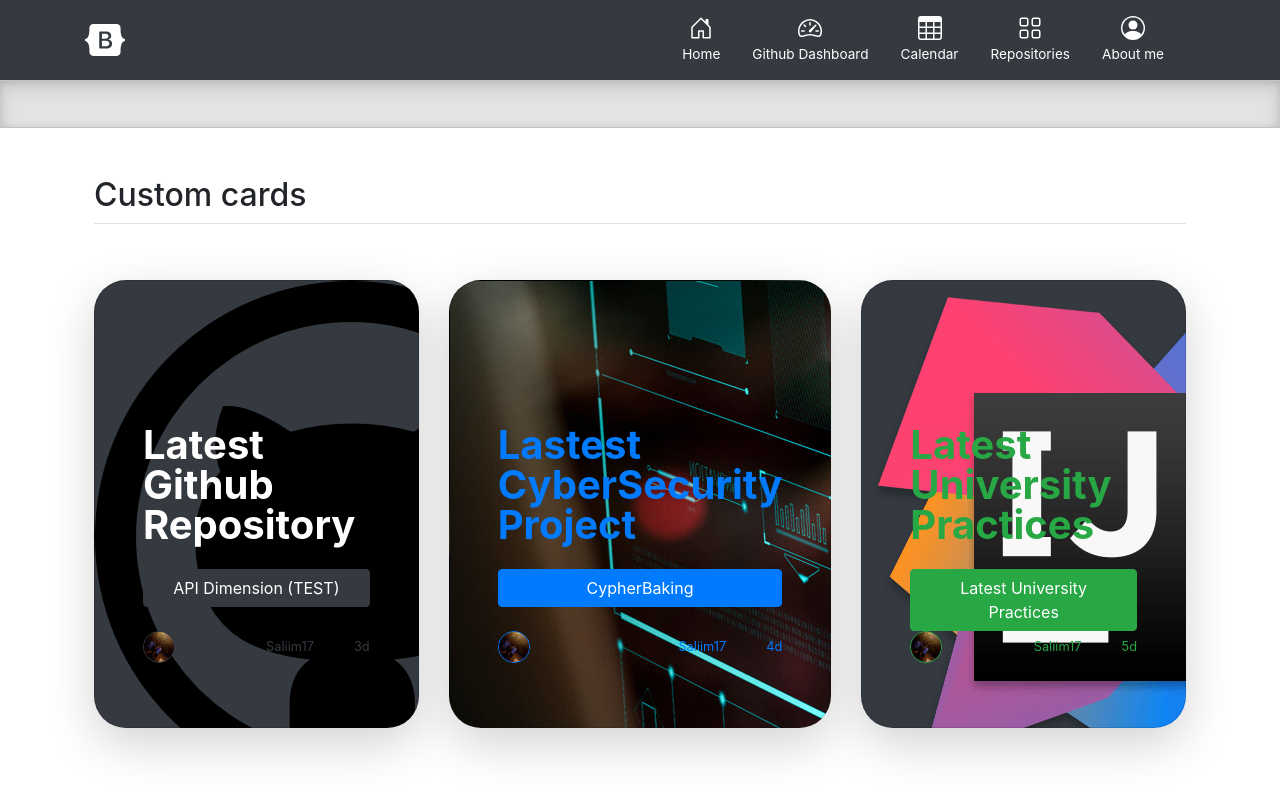
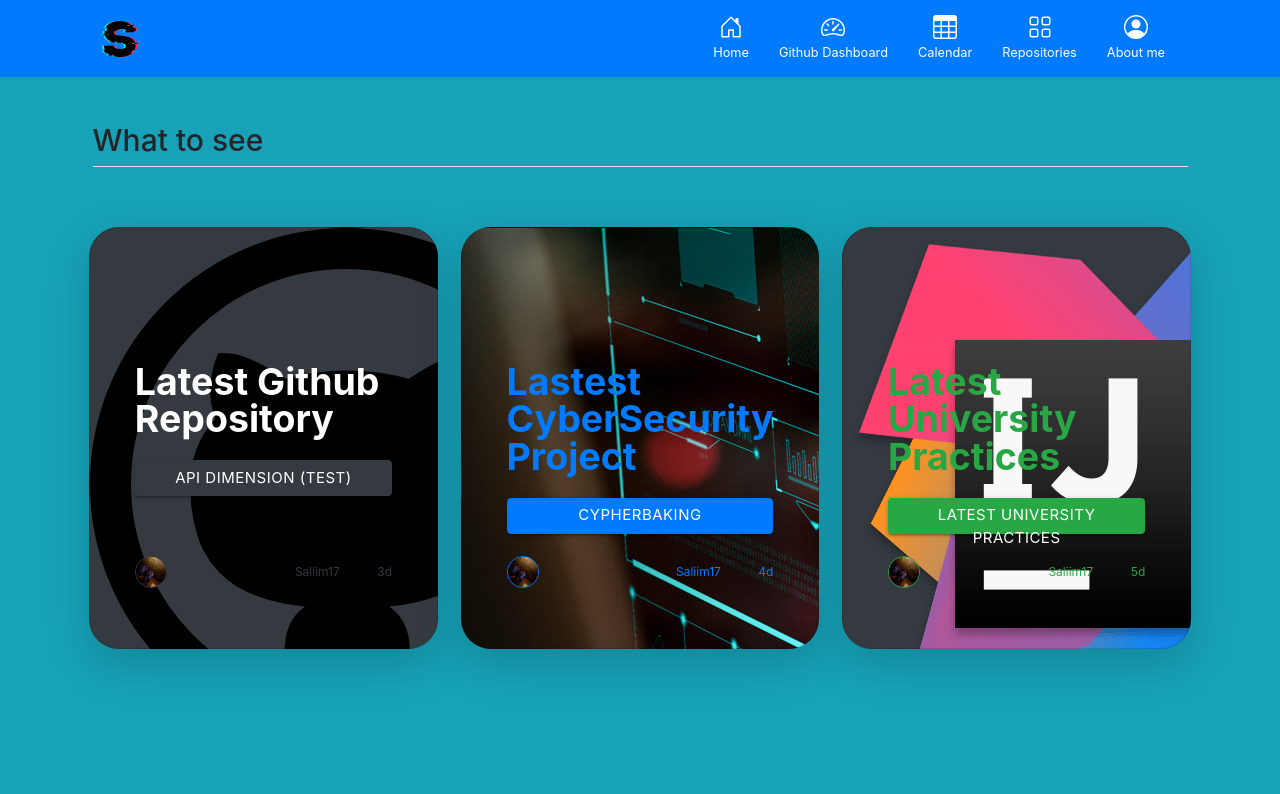
Before and after one commit to Saliim17/Saliim17.github.io, a plain HTML site: page index.html in a window 1280 px wide. Shown: the top 794 px of the page. Drawn offline with nearby package versions, Linux system fonts and the light colour scheme; files that its build step writes are made by us from their sources; files whose address does not match are found by name.

Commit message:
changed visuals

```diff
--- a/index.html
+++ b/index.html
@@ -6,11 +6,26 @@
     <meta name="description" content="">
     <meta name="author" content="Mark Otto, Jacob Thornton, and Bootstrap contributors">
     <meta name="generator" content="Hugo 0.88.1">
-    <title>Headers · Bootstrap v5.1</title>
+    <title>Salim's Website</title>
+    <!-- Google Material Icons-->
+    <link href="https://fonts.googleapis.com/icon?family=Material+Icons" rel="stylesheet">
 
+    <!-- Compiled and minified CSS -->
+    <link rel="stylesheet" href="https://cdnjs.cloudflare.com/ajax/libs/materialize/1.0.0/css/materialize.min.css">
+
+    <!--Import Google Icon Font-->
+    <link href="https://fonts.googleapis.com/icon?family=Material+Icons" rel="stylesheet">
+
+    <!--Import materialize.css-->
+    <link type="text/css" rel="stylesheet" href="css/materialize.min.css"  media="screen,projection"/>
+
+    <!--Let browser know website is optimized for mobile-->
+    <meta name="viewport" content="width=device-width, initial-scale=1.0"/>
     <link rel="canonical" href="https://getbootstrap.com/docs/5.1/examples/headers/">
 
-
+  <link rel="icon" type="image/png" href="/home/kali/Documents/Saliim17.github.io/rss/external-content.duckduckgo.com-removebg-preview.ico"/>
+  <!-- JS -->
+  <script src="https://ajax.googleapis.com/ajax/libs/jquery/3.3.1/jquery.min.js"></script>
 
     <!-- Bootstrap core CSS -->
 <link href="/home/kali/Downloads/bootstrap-5.1.3-examples/assets/dist/css/bootstrap.min.css" rel="stylesheet">
@@ -33,11 +48,11 @@
 
 
     <!-- Custom styles for this template -->
-    <link href="headers.css" rel="stylesheet">
-    <link href="footers.css" rel="stylesheet">
+    <link href="/home/kali/Documents/Saliim17.github.io/css/headers.css" rel="stylesheet">
+    <link href="/home/kali/Documents/Saliim17.github.io/css/footers.css" rel="stylesheet">
   </head>
   <body>
-
+    <a id="up"></a>
 <svg xmlns="http://www.w3.org/2000/svg" style="display: none;">
   <symbol id="bootstrap" viewBox="0 0 118 94">
     <title>Bootstrap</title>
@@ -66,11 +81,11 @@
   <h1 class="visually-hidden">Headers examples</h1>
 
   <header>
-    <div class="px-3 py-2 bg-dark text-white">
+    <div class="px-3 py-2 bg-primary text-white">
       <div class="container">
         <div class="d-flex flex-wrap align-items-center justify-content-center justify-content-lg-start">
-          <a href="/" class="d-flex align-items-center my-2 my-lg-0 me-lg-auto text-white text-decoration-none">
-            <svg class="bi me-2" width="40" height="32" role="img" aria-label="Bootstrap"><use xlink:href="#bootstrap"/></svg>
+          <a href="https://github.com/Saliim17" class="d-flex align-items-center my-2 my-lg-0 me-lg-auto text-white text-decoration-none">
+            <img src="/home/kali/Documents/Saliim17.github.io/rss/external-content.duckduckgo.com-removebg-preview.png" class="bi me-2" width="70" height="62" role="img" aria-label="Saliim17"></img>
           </a>
 
           <ul class="nav col-12 col-lg-auto my-2 justify-content-center my-md-0 text-small">
@@ -109,22 +124,21 @@
       </div>
     </div>
   </header>
-
-  <div class="b-example-divider"></div>
 </main>
-<div class="container px-4 py-5" id="custom-cards">
-  <h2 class="pb-2 border-bottom">Custom cards</h2>
+<div class="bg-info">
+  <div class="container px-4 py-5 id="custom-cards">
+    <h2 class="pb-2 border-bottom">What to see</h2>
 
     <div class="row row-cols-1 row-cols-lg-3 align-items-stretch g-4 py-5">
       <div class="col">
-      <div class="card card-cover h-100 overflow-hidden text-white bg-dark rounded-5 shadow-lg" style="background-image: url('external-content2.duckduckgo.com.png');">
+        <div class="card card-cover h-100 overflow-hidden text-white bg-dark rounded-5 shadow-lg" style="background-image: url('/home/kali/Documents/Saliim17.github.io/rss/external-content2.duckduckgo.com.png');">
           <div class="d-flex flex-column h-100 p-5 pb-3 text-white text-shadow-1">
             <h2 class="pt-5 mt-5 mb-4 display-6 lh-1 fw-bold">Latest Github Repository</h2>
-          <a href="https://github.com/Saliim17/api-dimension-test" class="btn btn-primary stretched-link btn-dark">API Dimension (TEST)</a>
+            <a href="https://github.com/Saliim17/api-dimension-test" target="_blank" class="btn btn-primary stretched-link btn-dark">API Dimension (TEST)</a>
             <ul class="d-flex list-unstyled mt-auto">
               <li class="me-auto">
 
-              <img src="71647682.jpeg" alt="Bootstrap" width="32" height="32" class="rounded-circle border border-dark">
+                <img src="/home/kali/Documents/Saliim17.github.io/rss/71647682.jpeg" alt="Bootstrap" width="32" height="32" class="rounded-circle border border-dark">
               </li>
               <li class="d-flex align-items-center me-3 text-dark">
                 <svg class="bi me-2" width="1em" height="1em"><use xlink:href="#geo-fill"/></svg>
@@ -140,14 +154,14 @@
       </div>
 
       <div class="col">
-      <div class="card card-cover h-100 overflow-hidden text-white bg-dark rounded-5 shadow-lg" style="background-image: url('external-content22.duckduckgo.com.jpeg');">
+        <div class="card card-cover h-100 overflow-hidden text-white bg-dark rounded-5 shadow-lg" style="background-image: url('/home/kali/Documents/Saliim17.github.io/rss/external-content22.duckduckgo.com.jpeg');">
           <div class="d-flex flex-column h-100 p-5 pb-3 text-primary text-shadow-1">
             <h2 class="pt-5 mt-5 mb-4 display-6 lh-1 fw-bold">Lastest CyberSecurity Project</h2>
-          <a href="https://github.com/carloscast1llo/CypherBaking" class="btn btn-primary stretched-link btn-primary">CypherBaking</a>
+            <a href="https://github.com/carloscast1llo/CypherBaking" target="_blank" class="btn btn-primary stretched-link btn-primary">CypherBaking</a>
 
             <ul class="d-flex list-unstyled mt-auto">
               <li class="me-auto">
-              <img src="71647682.jpeg" alt="Bootstrap" width="32" height="32" class="rounded-circle border border-primary">
+                <img src="/home/kali/Documents/Saliim17.github.io/rss/71647682.jpeg" alt="Bootstrap" width="32" height="32" class="rounded-circle border border-primary">
               </li>
               <li class="d-flex align-items-center me-3 text-primary">
                 <svg class="bi me-2" width="1em" height="1em"><use xlink:href="#geo-fill"/></svg>
@@ -163,14 +177,14 @@
       </div>
 
       <div class="col">
-      <div class="card card-cover h-100 overflow-hidden text-white bg-dark rounded-5 shadow-lg" style="background-image: url('external-content.duckduckgo.com.png');">
+        <div class="card card-cover h-100 overflow-hidden text-white bg-dark rounded-5 shadow-lg" style="background-image: url('/home/kali/Documents/Saliim17.github.io/rss/external-content.duckduckgo.com.png');">
           <div class="d-flex flex-column h-100 p-5 pb-3 text-white text-shadow-1">
             <h2 class="pt-5 mt-5 mb-4 display-6 lh-1 fw-bold text-success">Latest University Practices</h2>
-            <a href="" class="btn btn-primary stretched-link btn-success">Latest University Practices</a>
+              <a href="https://github.com/Saliim17/Java-Practices" target="_blank" class="btn btn-primary stretched-link btn-success">Latest University Practices</a>
 
             <ul class="d-flex list-unstyled mt-auto">
               <li class="me-auto">
-              <img src="71647682.jpeg" alt="Bootstrap" width="32" height="32" class="rounded-circle border border-success">
+                <img src="/home/kali/Documents/Saliim17.github.io/rss/71647682.jpeg" alt="Bootstrap" width="32" height="32" class="rounded-circle border border-success">
               </li>
               <li class="d-flex align-items-center me-3 text-success">
                 <svg class="bi me-2" width="1em" height="1em"><use xlink:href="#geo-fill"/></svg>
@@ -187,8 +201,8 @@
     </div>
   </div>
 
-<div class="album py-5 bg-light">
-  <div class="container">
+  <div class="album py-5 bg-info">
+    <div class="container ">
 
       <div class="row row-cols-1 row-cols-sm-2 row-cols-md-3 g-3">
         <div class="col">
@@ -295,26 +309,28 @@
       </div>
     </div>
   </div>
-<div class="b-example-divider"></div>
-
-<div class="container">
-  <footer class="d-flex flex-wrap justify-content-between align-items-center py-3 my-4 border-top">
-    <div class="col-md-4 d-flex align-items-center">
-      <a href="/" class="mb-3 me-2 mb-md-0 text-muted text-decoration-none lh-1">
-        <svg class="bi" width="30" height="24"><use xlink:href="#bootstrap"/></svg>
+</div>
+<div class="bg-primary">
+  <div class="container bg-primary">
+    <div class="bg-primary">
+      <footer class="bg-primary">
+        <div class="col-md-4 d-flex align-items-center bg-primary">
+          <a href="#up" class="mb-3 me-2 mb-md-0 lh-1">
+            <br>
+            <img src="/home/kali/Documents/Saliim17.github.io/rss/external-content.duckduckgo.com-removebg-preview.png" class="bi me-2" width="70" height="62" role="img" aria-label="Saliim17"></img>
           </a>
-      <span class="text-muted">&copy; 2021 Company, Inc</span>
+          <span class="text-white ">&copy; 2021</span>
         </div>
-
-    <ul class="nav col-md-4 justify-content-end list-unstyled d-flex">
+        <ul class="nav col-md-4 justify-content-end d-flex bg-primary">
           <li class="ms-3"><a class="text-muted" href="#"><svg class="bi" width="24" height="24"><use xlink:href="#twitter"/></svg></a></li>
           <li class="ms-3"><a class="text-muted" href="#"><svg class="bi" width="24" height="24"><use xlink:href="#instagram"/></svg></a></li>
           <li class="ms-3"><a class="text-muted" href="#"><svg class="bi" width="24" height="24"><use xlink:href="#facebook"/></svg></a></li>
         </ul>
       </footer>
     </div>
-
-    <script src="/home/kali/Documents/web-dimension/scripts.js"></script>
+  </div>
+</div>
+    <script src="/home/kali/Documents/Saliim17.github.io/js/scripts.js"></script>
     <script src="https://cdnjs.cloudflare.com/ajax/libs/jquery/3.3.1/jquery.min.js"></script>
 
   </body>
```
Also changed, not shown: css/features.css (renamed from features.css), css/footers.css (renamed from footers.css), css/headers.css (renamed from headers.css), external-content.duckduckgo.com.jpeg (deleted), external-content33.duckduckgo.com.jpeg (deleted), js/scripts.js (added), rss/71647682.jpeg (renamed from 71647682.jpeg), rss/external-content.duckduckgo.com-removebg-preview.ico (added), rss/external-content.duckduckgo.com-removebg-preview.png (added), rss/external-content.duckduckgo.com.png (renamed from external-content.duckduckgo.com.png), rss/external-content2.duckduckgo.com.png (renamed from external-content2.duckduckgo.com.png), rss/external-content22.duckduckgo.com.jpeg (renamed from external-content22.duckduckgo.com.jpeg). Lines whose indentation alone changed are shown as unchanged.
